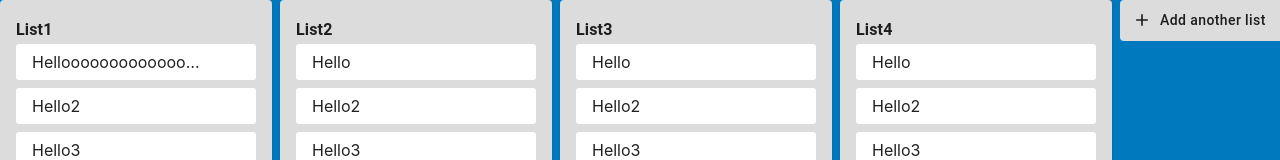
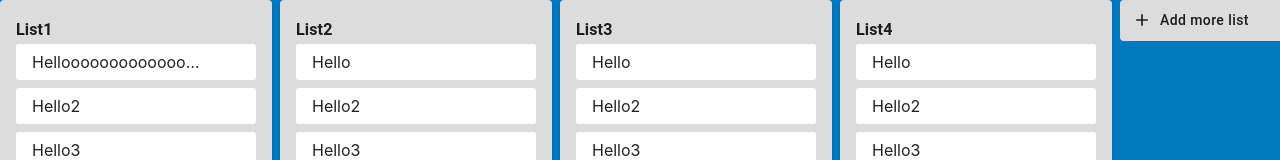
Before and after one commit to CaffeineBear/trello-cloning, a React (Create React App) app: page / in a window 1280 px wide. Shown: the top 160 px of the page. Built offline with nearby package versions, Linux system fonts and the light colour scheme.

Commit message:
UPDATE to generalize ListAdder to be used elsewhere

```diff
--- a/src/pages/Home/_components/ListAdder/index.jsx
+++ b/src/components/ListAdder/index.jsx
@@ -1,3 +1,4 @@
+/* eslint-disable react/jsx-props-no-spreading */
 import React, { useRef, useState } from 'react';
 import uuid from 'react-uuid';
 import {
@@ -8,20 +9,39 @@ import PropTypes from 'prop-types';
 import Styles from './Styles';
 
 const ListAdder = (props) => {
-  const { listLength, classes, onSubmit: handleOnSubmit } = props;
-  const [newListTitle, updateNewListTitle] = useState('');
+  const {
+    classes,
+    listEntryStates: {
+      entryPlaceholder,
+    },
+    submittingStates: {
+      submitButtonText,
+      onSubmit: handleOnSubmit,
+      submitButtonOverridingProps,
+    },
+    togglerStates: {
+      togglerButtonText,
+      togglerButtonOverridingProps,
+    },
+  } = props;
+
+  const [newListString, updateListEntry] = useState('');
   const [isEnteringList, toggleEnteringList] = useState(false);
   const submitButtonRef = useRef();
 
   const handleOnChange = (event) => {
-    const newTitle = event.target.value;
-    updateNewListTitle(newTitle);
+    const newStringValue = event.target.value;
+    updateListEntry(newStringValue);
   };
 
   const submitNewListTitle = () => {
     toggleEnteringList(false);
-    handleOnSubmit({ title: newListTitle });
-    updateNewListTitle('');
+    // If it was empty string, dont submit.
+    if (newListString === '') {
+      return;
+    }
+    handleOnSubmit(newListString);
+    updateListEntry('');
   };
 
   const handleOnKeyDown = (event) => {
@@ -59,7 +79,7 @@ const ListAdder = (props) => {
           <CardContent className={classes.enteringFieldContainer}>
             <TextField
               className={classes.enteringField}
-              value={newListTitle}
+              value={newListString}
               id={uuid()}
               type="text"
               variant="outlined"
@@ -69,7 +89,7 @@ const ListAdder = (props) => {
               autoFocus
               size="small"
               margin="dense"
-              placeholder="Enter list title..."
+              placeholder={entryPlaceholder}
             />
           </CardContent>
           <CardActions className={classes.listButtonContainer}>
@@ -77,8 +97,9 @@ const ListAdder = (props) => {
               className={classes.submitButton}
               onClick={() => { handleOnClick('submit'); }}
               ref={submitButtonRef}
+              {...submitButtonOverridingProps}
             >
-              Add list
+              {submitButtonText}
             </Button>
           </CardActions>
         </Card>
@@ -89,8 +110,9 @@ const ListAdder = (props) => {
           style={{ justifyContent: 'flex-start' }}
           startIcon={<AddIcon />}
           onClick={() => { handleOnClick('openTextField'); }}
+          {...togglerButtonOverridingProps}
         >
-          {listLength ? 'Add another list' : 'Add a new list'}
+          {togglerButtonText}
         </Button>
       )}
     </>
@@ -98,9 +120,19 @@ const ListAdder = (props) => {
 };
 
 ListAdder.propTypes = {
-  listLength: PropTypes.number.isRequired,
   classes: PropTypes.objectOf(PropTypes.string).isRequired,
-  onSubmit: PropTypes.func.isRequired,
+  listEntryStates: PropTypes.shape({
+    entryPlaceholder: PropTypes.string,
+  }).isRequired,
+  submittingStates: PropTypes.shape({
+    submitButtonText: PropTypes.string.isRequired,
+    onSubmit: PropTypes.func.isRequired,
+    submitButtonOverridingProps: PropTypes.arrayOf(PropTypes.any),
+  }).isRequired,
+  togglerStates: PropTypes.shape({
+    togglerButtonText: PropTypes.string.isRequired,
+    togglerButtonOverridingProps: PropTypes.arrayOf(PropTypes.any),
+  }).isRequired,
 };
 
 export default withStyles(Styles)(ListAdder);
--- a/src/pages/Home/_components/Board/index.jsx
+++ b/src/pages/Home/_components/Board/index.jsx
@@ -7,8 +7,8 @@ import {
 } from '@material-ui/core';
 import { DragDropContext, Droppable, Draggable } from 'react-beautiful-dnd';
 import CardList from 'components/CardListContainer/';
+import ListAdder from 'components/ListAdder';
 import CardListWrapper from '../CardListWrapper';
-import ListAdder from '../ListAdder';
 import Styles from './Styles';
 
 const Board = (props) => {
@@ -72,7 +72,20 @@ const Board = (props) => {
           )}
         </Droppable>
         <CardListWrapper position="right-most" key="newListWrapper">
-          <ListAdder listLength={listArray.length} onSubmit={addNewList} />
+          <ListAdder
+            listEntryStates={{
+              entryPlaceholder: 'Enter new list name...',
+            }}
+            submittingStates={{
+              submitButtonText: 'Add List',
+              onSubmit: addNewList,
+              submitButtonOverridingProps: null,
+            }}
+            togglerStates={{
+              togglerButtonText: listArray.length ? 'Add more list' : 'Add a new list',
+              togglerButtonOverridingProps: null,
+            }}
+          />
         </CardListWrapper>
       </div>
     </DragDropContext>
--- a/src/pages/Home/_components/BoardContainer/index.jsx
+++ b/src/pages/Home/_components/BoardContainer/index.jsx
@@ -93,7 +93,7 @@ const BoardContainer = () => {
       const newList = [
         ...oldList,
         {
-          title: payload.title,
+          title: payload,
           id: uuid(),
           cardItems: [],
         },
```
Also changed, not shown: src/components/ListAdder/Styles.jsx (renamed from src/pages/Home/_components/ListAdder/Styles.jsx).
